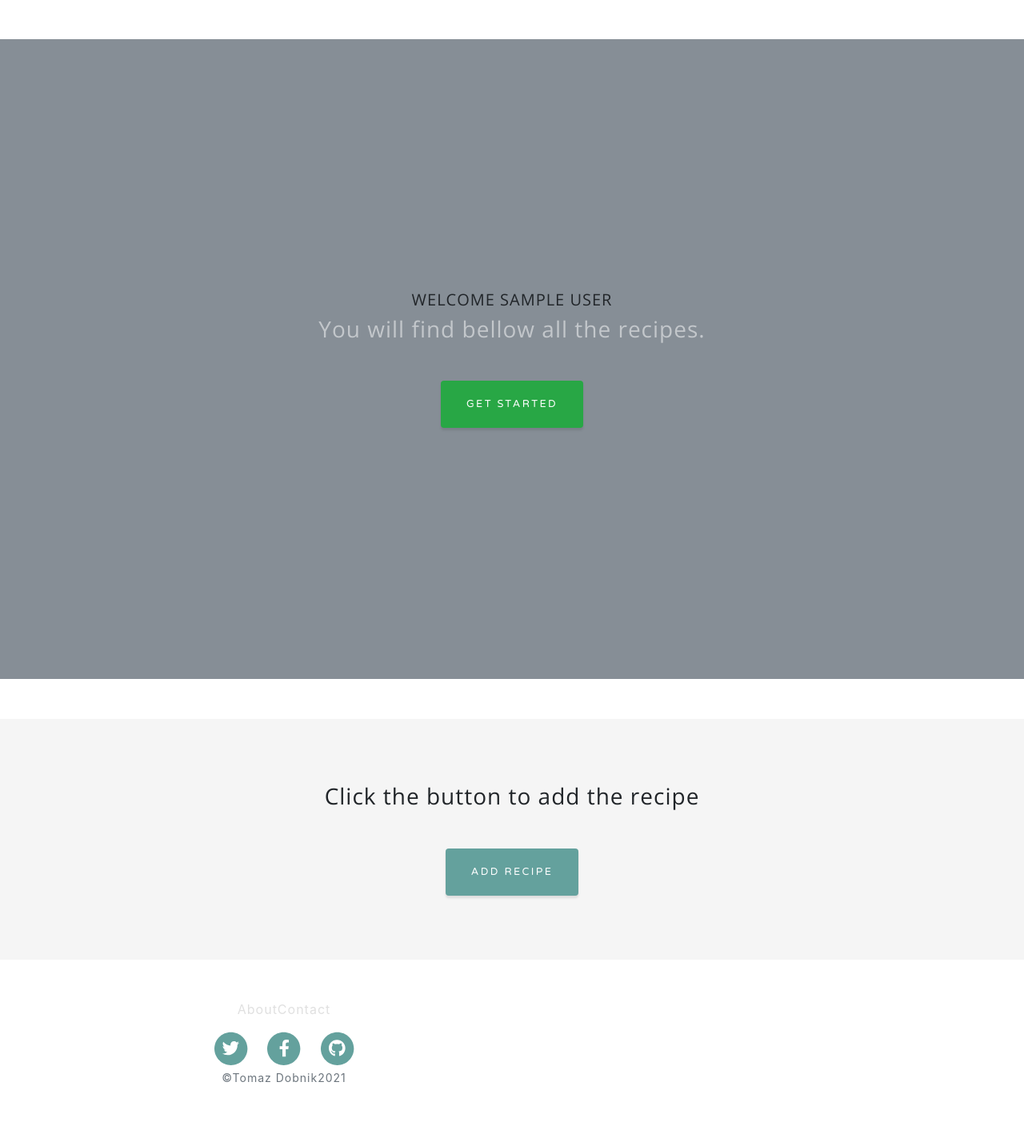
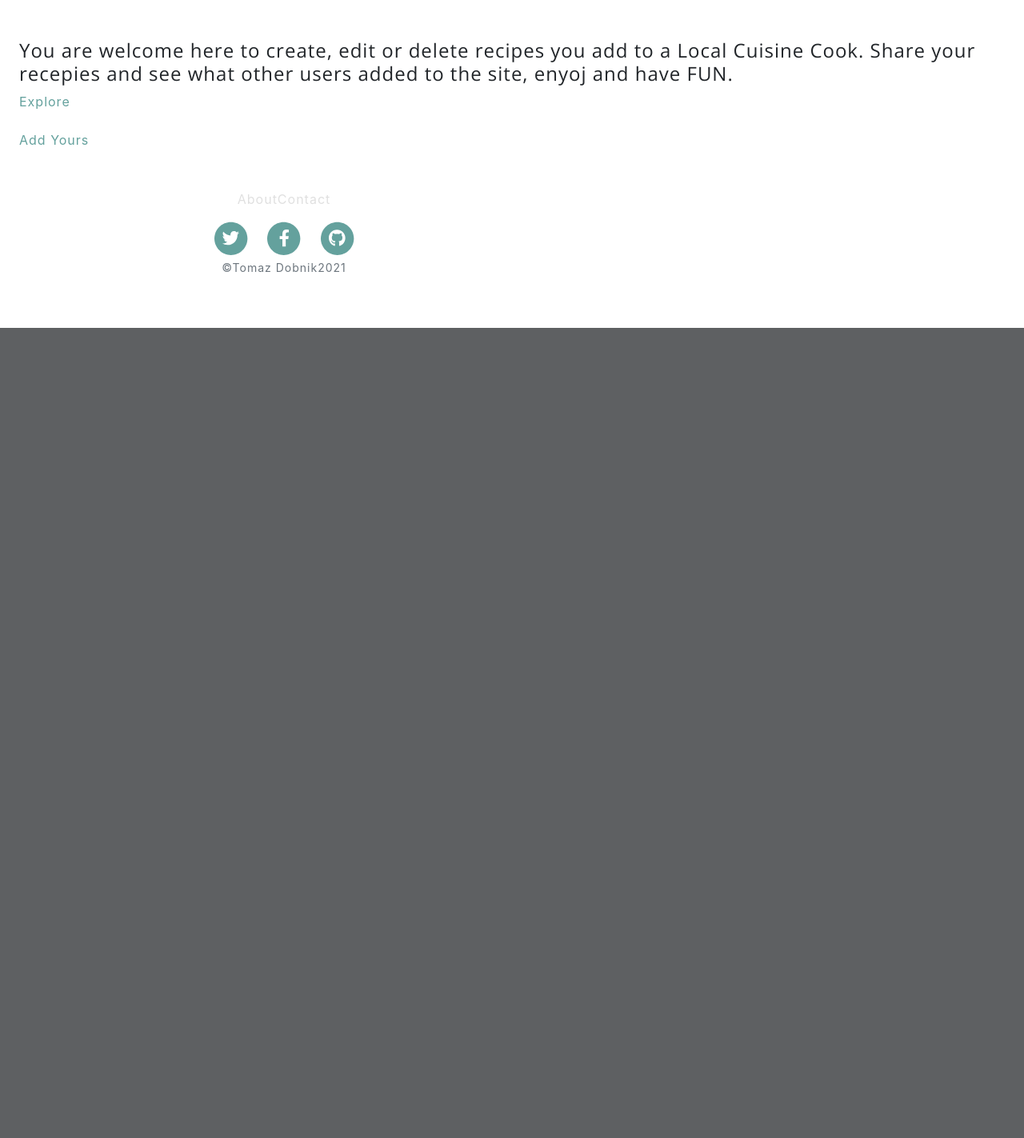
Before and after one commit to Tomazdo10/Local-Cuisine-Cook-Book, a Flask app: page /profile_page/ in a window 1280 px wide. Shown: the part 801-2224 px from the top of the page at 80% size. After the commit the page ends 1211 px from the top, so only its background shows below. Run offline with Flask 2, Linux system fonts and the light colour scheme; the visitor is signed in with stand-in values (Sample User, id 1); data that the repository does not hold is empty; some libraries are stand-ins or nearby versions.

Commit message:
inital commit

```diff
--- a/static/js/clean-blog.min.js
+++ b/static/js/clean-blog.min.js
@@ -1,7 +1,7 @@
 /*!
- * Start Bootstrap - Clean Blog v5.0.10 (https://startbootstrap.com/theme/clean-blog)
+ * Start Bootstrap - Grayscale v6.0.2 (https://startbootstrap.com/themes/garyscale)
  * Copyright 2013-2020 Start Bootstrap
- * Licensed under MIT (https://github.com/StartBootstrap/startbootstrap-clean-blog/blob/master/LICENSE)
+ * Licensed under MIT (https://github.com/StartBootstrap/startbootstrap-grayscale/blob/master/LICENSE)
  */
 
 !function(o){"use strict";o("body").on("input propertychange",".floating-label-form-group",function(i){o(this).toggleClass("floating-label-form-group-with-value",!!o(i.target).val())}).on("focus",".floating-label-form-group",function(){o(this).addClass("floating-label-form-group-with-focus")}).on("blur",".floating-label-form-group",function(){o(this).removeClass("floating-label-form-group-with-focus")});if(992<o(window).width()){var s=o("#mainNav").height();o(window).on("scroll",{previousTop:0},function(){var i=o(window).scrollTop();i<this.previousTop?0<i&&o("#mainNav").hasClass("is-fixed")?o("#mainNav").addClass("is-visible"):o("#mainNav").removeClass("is-visible is-fixed"):i>this.previousTop&&(o("#mainNav").removeClass("is-visible"),s<i&&!o("#mainNav").hasClass("is-fixed")&&o("#mainNav").addClass("is-fixed")),this.previousTop=i})}}(jQuery);
--- a/templates/base.html
+++ b/templates/base.html
@@ -7,18 +7,11 @@
     <title>Local Cuisine Cook Book</title>
     <link rel="shortcut icon" href="{{url_for('static', filename='/img/favicon.ico') }}" type="img/icon.png" />
     <script src="https://use.fontawesome.com/releases/v5.13.0/js/all.js" crossorigin="anonymous"></script>
-    <link rel="stylesheet" href="{{url_for('static', filename='vendor/bootstrap/css/bootstrap.min.css')}}"
-        type="text/css" />
-    <link href="https://cdn.jsdelivr.net/npm/bootstrap@5.0.0-beta1/dist/css/bootstrap.min.css" rel="stylesheet"
-        integrity="sha384-giJF6kkoqNQ00vy+HMDP7azOuL0xtbfIcaT9wjKHr8RbDVddVHyTfAAsrekwKmP1" crossorigin="anonymous">
+    <link rel="stylesheet" href="{{url_for('static', filename='vendor/bootstrap/css/bootstrap.min.css')}}" type="text/css" />
     <link rel="stylesheet" href="{{url_for('static', filename='css/clean-blog.min.css')}}" type="text/css" />
     <link rel="stylesheet" href="{{ url_for('static', filename='css/style.css') }}" />
     <link rel="preconnect" href="https://fonts.gstatic.com" />
-    <link
-        href="https://fonts.googleapis.com/css2?family=Noto+Sans&family=Noto+Sans+JP&family=Noto+Serif&family=Open+Sans&family=Roboto&family=Source+Sans+Pro&display=swap"
-        rel="stylesheet">
-    <link href="https://fonts.googleapis.com/css?family=Varela+Round" rel="stylesheet" type="text/css" />
-    <link>
+    <link href="https://fonts.googleapis.com/css2?family=Noto+Sans&family=Noto+Sans+JP&family=Noto+Serif&family=Open+Sans&family=Roboto&family=Source+Sans+Pro&display=swap" rel="stylesheet">
     <link rel="shortcut icon" href="{{ url_for('static', filename='favicon.ico') }}" />
 
 <body id="page-top">
--- a/templates/contact.html
+++ b/templates/contact.html
@@ -27,7 +27,7 @@
         </div>
         <form id="contactForm" class="form-row">
             <div class="form-group col-12 text-center">
-                <label for="full-name" class="tetx-jet">Full Name</label>
+                <label id="full-name" class="tetx-jet">Full Name</label>
                 <input class="contact-form-input form-control contact-form-input--style"
                 type="text"
                 id="full_name"
--- a/templates/profile.html
+++ b/templates/profile.html
@@ -1,112 +1,20 @@
-<!DOCTYPE html>
 {% extends 'base.html' %} {% block content %}
-<header class="masthead">
-    <div class="container d-flex h-100 align-items-center">
-        <div class="mx-auto text-center">
-            <h2 class="mx-auto my-0 text-uppercase">Welcome {{ session['user']['name'] }}
-            </h2>
-            <h3 class="text-white-50 mx-auto mt-2 mb-5">
-                You will find bellow all the recipes.
-            </h3>
-            <a class="btn btn-success js-scroll-trigger" href="#interface">Get Started</a>
-        </div>
+<!--Profile-->
+<div class="container-fluid hero-image landing-paige">
+    <div class="col s12 profile-head">
+        <h4 class="generic-text">
+            You are welcome here to create, edit or delete recipes you add to a Local Cuisine Cook.
+            Share your recepies and see what other users added to the site, enyoj and have FUN.<br>
+        </h4>
     </div>
-</header>
-<section class="recipe-crud-interface" id="interface">
-    <div class="container">
-        <div class="row text-center">
-         <div class="col-12 align-items-center">
-             <h3 class="mb-5">Click the button to add the recipe</h3>
-             <a href="{{ url_for('add_recipe') }}" class="btn btn-primary">Add Recipe</a>
-         </div>
-        </div>
+    <div class="col s12 link-text">
+        <a href="{{ url_for('index') }}" class="generic-text">Explore</a>
     </div>
-</section>
-<section class="recipe-sction">
-    <div class="container">
-        <div class="row cards">
+    <br>
+    <div class="col s12 link-text">
+        <a href="{{ url_for ('add_recipe')}}" class="generic-text">Add Yours</a>
+    </div>
 
-            {% for recipe in user_recipes %}
+</div>
 
-            <div class="modal fade"
-            id="Modal{{ loop.index }}"
-            tabindex="-1"
-            role="dialog"
-            aria-labelledby="ModalLabel{{ loop.index }}"
-            aria-hidden="true"
-            >
-        <div class="modal-dialog modal-dialog-centered" role="document">
-            <div class="modal-content">
-                <div class="modal-header">
-                    <h6 class="modal-title" id="ModalLabel{{ loop.index }}">
-                        Recipe Pot
-                    </h6>
-                    <button type="button"
-                    class="close"
-                    data-dismiss="modal"
-                    aria-label="Close">
-                    <span aria-hidden="true">&times;</span>
-                </button>
-                </div>
-                <div class="modal-body p-5">
-                    Confirm Deleting?
-                    <span class="text-capitalize">{{ recipe.recipe_name }}</span>
-                    Do you really want to delete your recipe ??
-                </div>
-                <div class="modal-footer">
-                    <button type="button"
-                    class="btn btn-secondary modal-button-padding"
-                    data-dismiss="modal">Close</button>
-                    <a href="{{url_for('delete_recipe', recipe_id=recipe._id)}}"
-                    class="btn btn-primary modal-button-padding">Please Confirm.</a>
-                </div>
-            </div>
-        </div>
-        </div>
-        </div>
-        <div class="col-12 col-lg-4 mb-4">
-            <div class="card w-100">
-                <img class="card-img-top card-img-top"
-                src="{{ recipe.img_url}}"
-                alt="Image of the {{ recipe.recipe_name}}"
-                />
-                <div class="card-body text-center">
-                    <div class="row">
-                        <div class="col-9 d-flex align-items-center">
-                            <h6 class="card-title text-left text-capitalize mb-0">
-                                {{ recipe.recipe_name }}
-                            </h6>
-                        </div>
-                        <div class="col-3">
-                            <a href="#collapse{{ loop.index }}"
-                            data-toggle="collapse"
-                            class="card-title toggle-info btn mb-0">
-                            <span class="left"></span>
-                            <span class="right"></span>
-                        </a>
-                        </div>
-                    </div>
-                    <div class="collapse" id="collapse{{ loop.index }}">
-                        <p class="card-text text-left mt-3">
-                            {{ recipe.step_description[0] }}
-                        </p>
-                        <a href="{{url_for('edit_recipe', recipe_id=recipe._id)}}"
-                            class="btn btn-success w-100 mb-1">Edit</a>
-
-                        <a class="btn w-100 mb-1 delete-recipe-btn bg-color-aqua text-white"
-                        href="#"
-                        data-toggle="modal"
-                        data-target="#Modal{{ loop.index }}">Delete Recipe</a>
-
-                        <a href="{{url_for('view_recipe', recipe_id=recipe._id)}}"
-                        class="btn btn-successw-100">Read More Here</a>
-                    </div>
-            </div>
-        </div>
-    </div>
-    {% endfor %}
-    </div>
-</div>
-    </section>
-    <script src="https://cdnjs.cloudflare.com/ajax/libs/jquery/3.5.1/jquery.min.js"></script>
 {% endblock %}
```
Also changed, not shown: templates/add_recipe.html (+12 -17 lines), templates/edit_recipe.html (+13 -12 lines), templates/index.html (+12 -11 lines), templates/logout.html (+10 -2 lines), templates/recipe.html (+54 -54 lines), Readme.md.
